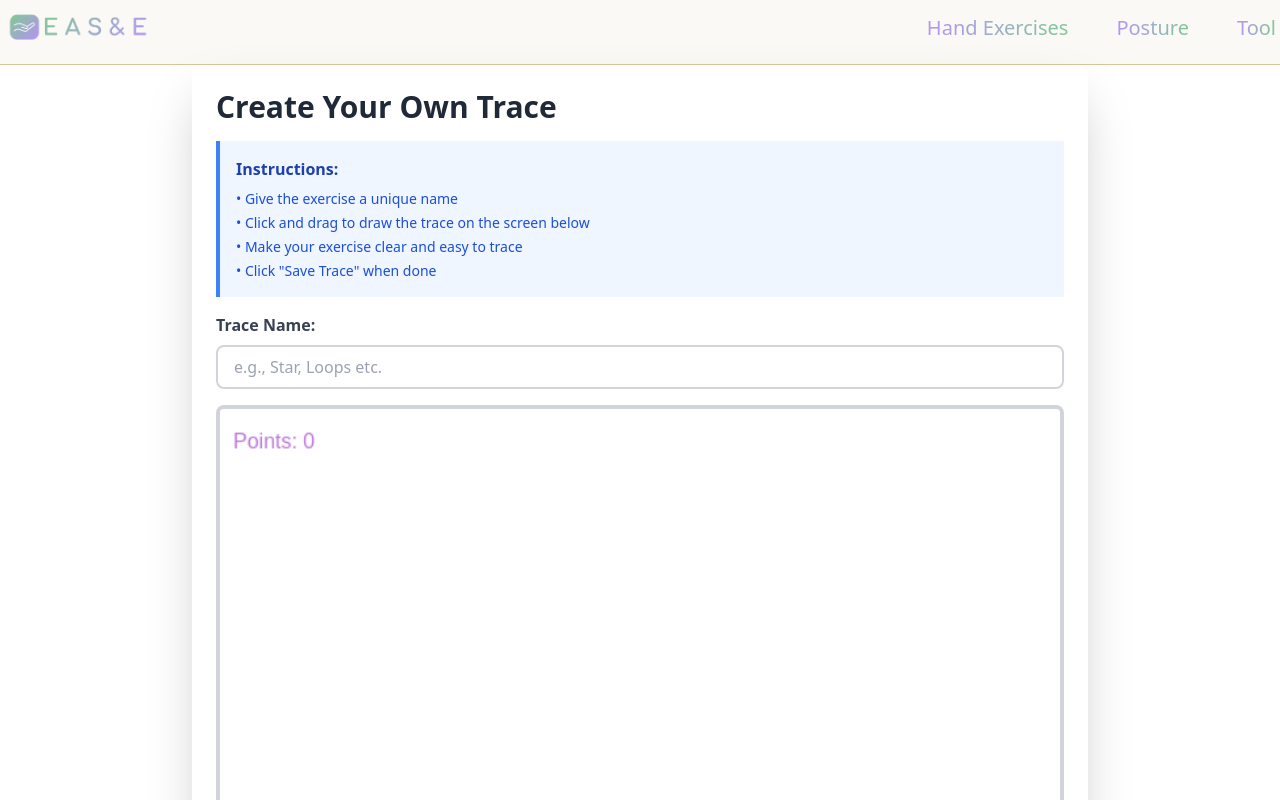
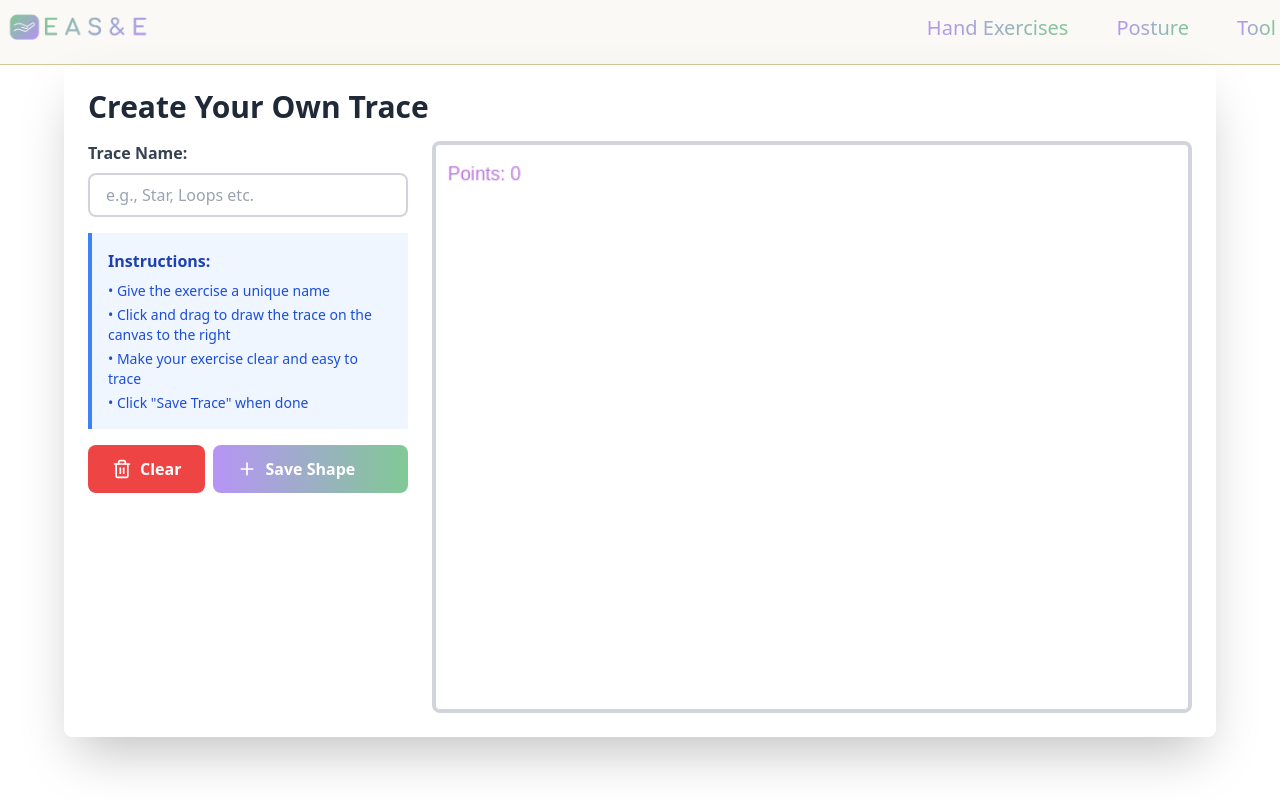
Before and after one commit to mafruhamanal/ease, a React (Create React App) app: page /shapecreator in a window 1280 px wide. Shown: the top 800 px of the page. Built offline with nearby package versions, Linux system fonts and the light colour scheme.

Commit message:
UI changed to match tracing

```diff
--- a/src/ShapeCreator.jsx
+++ b/src/ShapeCreator.jsx
@@ -210,22 +210,17 @@ const ShapeCreator = ({ customShapes, setCustomShapes }) => {
   };
 
   return (
-    <div className="max-w-4xl mx-auto">
+    <div className="max-w-6xl mx-auto">
       <div className="bg-white rounded-lg shadow-2xl p-6">
         <h2 className="text-3xl font-bold text-gray-800 mb-4">
           Create Your Own Trace
         </h2>
 
-       <div className="bg-blue-50 border-l-4 border-blue-500 p-4 mb-4">
-          <p className="text-blue-800 font-semibold mb-2">Instructions:</p>
-          <ul className="text-blue-700 text-sm space-y-1">
-            <li>• Give the exercise a unique name</li>
-            <li>• Click and drag to draw the trace on the screen below</li>
-            <li>• Make your exercise clear and easy to trace</li>
-            <li>• Click "Save Trace" when done</li>
-          </ul>
-        </div>
+       <div className="flex gap-6">
 
+        {/*left side */}
+        <div className= "w-80 space-y-4">
+        {/*Trace name */}
         <div className="mb-4">
           <label className="block text-gray-700 font-semibold mb-2">
             Trace Name:
@@ -239,23 +234,19 @@ const ShapeCreator = ({ customShapes, setCustomShapes }) => {
           />
         </div>
 
-        <div className="mb-4 border-4 border-gray-300 rounded-lg overflow-hidden">
-          <canvas
-            ref={canvasRef}
-            width={640}
-            height={480}
-            onMouseDown={handleMouseDown}
-            onMouseMove={handleMouseMove}
-            onMouseUp={handleMouseUp}
-            onMouseLeave={handleMouseUp}
-            onTouchStart={handleTouchStart}
-            onTouchMove={handleTouchMove}
-            onTouchEnd={handleTouchEnd}
-            className="w-full cursor-crosshair touch-none"
-          />
+        {/*instruction part */}
+       <div className="bg-blue-50 border-l-4 border-blue-500 p-4">
+          <p className="text-blue-800 font-semibold mb-2">Instructions:</p>
+          <ul className="text-blue-700 text-sm space-y-1">
+            <li>• Give the exercise a unique name</li>
+            <li>• Click and drag to draw the trace on the canvas to the right</li>
+            <li>• Make your exercise clear and easy to trace</li>
+            <li>• Click "Save Trace" when done</li>
+          </ul>
         </div>
 
-        <div className="flex gap-3 mb-6">
+       {/*clear button */}
+        <div className="flex gap-2">
           <button
             onClick={clearCanvas}
             className="flex items-center gap-2 px-6 py-3 bg-red-500 text-white rounded-lg font-semibold hover:bg-red-600 transition"
@@ -263,6 +254,8 @@ const ShapeCreator = ({ customShapes, setCustomShapes }) => {
             <Trash2 size={20} />
             Clear
           </button>
+
+       {/*save shape button */}
           <button
             onClick={saveExercise}
                 className="flex items-center gap-2 px-6 py-3 bg-gradient-to-r from-[#B794F6] to-[#81C995] hover:from-[#B794F6] hover:to-[#81C995] text-white font-semibold rounded-lg transition flex-1"
@@ -272,7 +265,30 @@ const ShapeCreator = ({ customShapes, setCustomShapes }) => {
           </button>
         </div>
 
+        </div>
+        {/*right side */}
+        {/*Canvas to draw */}
+        <div className="flex-1">
+          <div className="relative">
+            <canvas
+              ref={canvasRef}
+             width={640}
+             height={480}
+             onMouseDown={handleMouseDown}
+             onMouseMove={handleMouseMove}
+             onMouseUp={handleMouseUp}
+             onMouseLeave={handleMouseUp}
+             onTouchStart={handleTouchStart}
+             onTouchMove={handleTouchMove}
+             onTouchEnd={handleTouchEnd}
+             className="w-full h-auto border-4 border-gray-300 rounded-lg cursor-crosshair touch-none"
+            />
+          </div>
+        </div>
+      </div>
 
+
+       {/*new created shapes */}
         {customShapes && customShapes.length > 0 && (
           <div className="mt-6">
             <h3 className="text-xl font-bold text-gray-800 mb-3">
```
